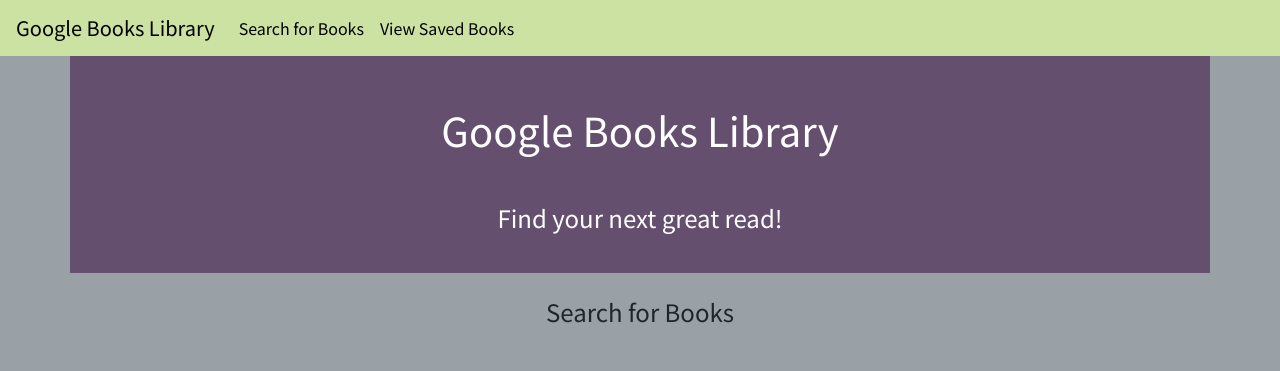
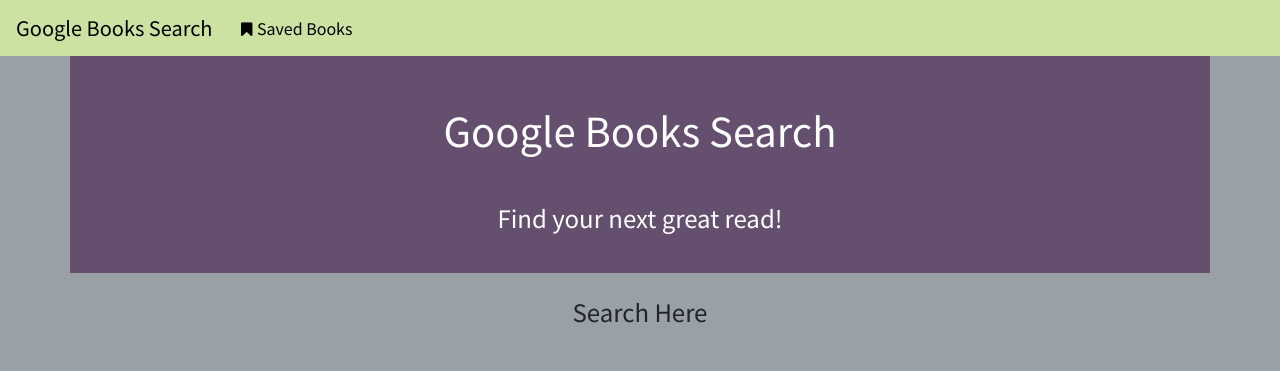
Before and after one commit to APopp524/Google-Books-Search, a React (Create React App) app in the folder client/: page / in a window 1280 px wide. Shown: the top 371 px of the page. Built offline with nearby package versions, Linux system fonts and the light colour scheme; no server answers.

Commit message:
final styling changes

```diff
--- a/client/public/index.html
+++ b/client/public/index.html
@@ -12,6 +12,8 @@
     <link rel="apple-touch-icon" href="%PUBLIC_URL%/logo192.png" />
 
     <link href="https://fonts.googleapis.com/css2?family=Noto+Sans+JP&display=swap" rel="stylesheet">
+
+    <link href="https://stackpath.bootstrapcdn.com/font-awesome/4.7.0/css/font-awesome.min.css" rel="stylesheet">
 
     <link rel="stylesheet" href="https://stackpath.bootstrapcdn.com/bootstrap/4.3.1/css/bootstrap.min.css" integrity="sha384-ggOyR0iXCbMQv3Xipma34MD+dH/1fQ784/j6cY/iJTQUOhcWr7x9JvoRxT2MZw1T" crossorigin="anonymous">
 
--- a/client/src/components/Nav/index.js
+++ b/client/src/components/Nav/index.js
@@ -4,14 +4,11 @@
 function Nav() {
   return (
     <nav className="navbar navbar-expand">
-      <a className="navbar-brand" href="/">Google Books Library</a>
+      <a className="navbar-brand" href="/">Google Books Search</a>
 
       <ul className="navbar-nav mr-auto">
-        <li className="nav-item">
-          <a className="nav-link" href="/">Search for Books</a>
-        </li>
-        <li className="nav-item">
-          <a className="nav-link" href="/saved">View Saved Books</a>
+        <li className="nav-item ">
+          <a className="nav-link" href="/saved"><i class="fa fa-bookmark fa-fw" aria-hidden="true"></i>Saved Books</a>
         </li>
       </ul>
 
--- a/client/src/components/pages/Search/Search.js
+++ b/client/src/components/pages/Search/Search.js
@@ -81,13 +81,13 @@
       <Container className="container">
         <Row>
           <div className="col rounded text-center bg-info mt-4 p-4" className="container" id="Header">
-            <h1 className="library">Google Books Library</h1>
+            <h1 className="library">Google Books Search</h1>
             <h4 className="library">Find your next great read!</h4>
           </div>
         </Row>
         <Row>
           <div className="col rounded bg-light mb-4 mt-4 p-4" className="container">
-            <h4>Search for Books</h4>
+            <h4>Search Here</h4>
             <form>
               <div className="form-group">
                 <label htmlFor="bookSearch" className="searchTitle">Book or Author</label>
```
